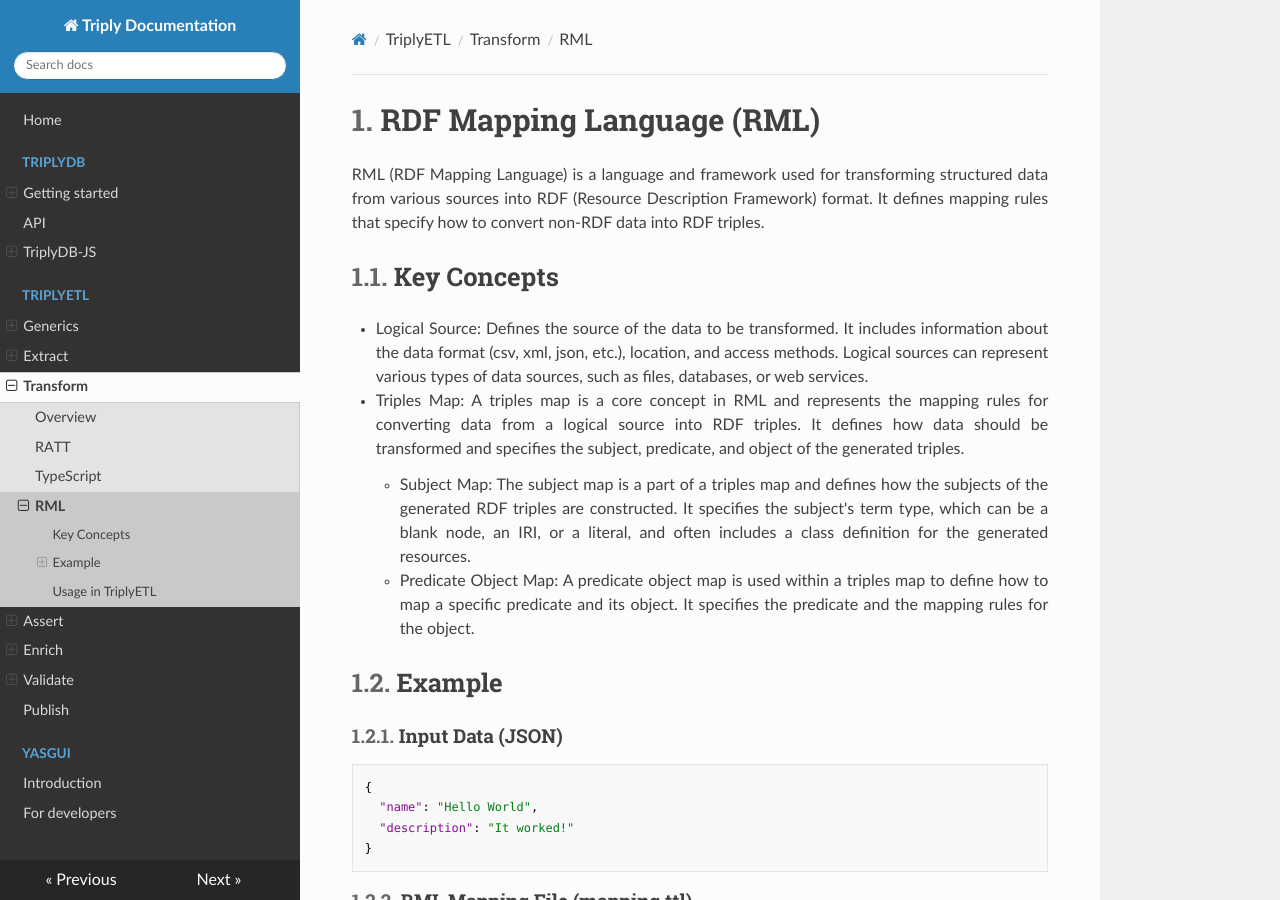
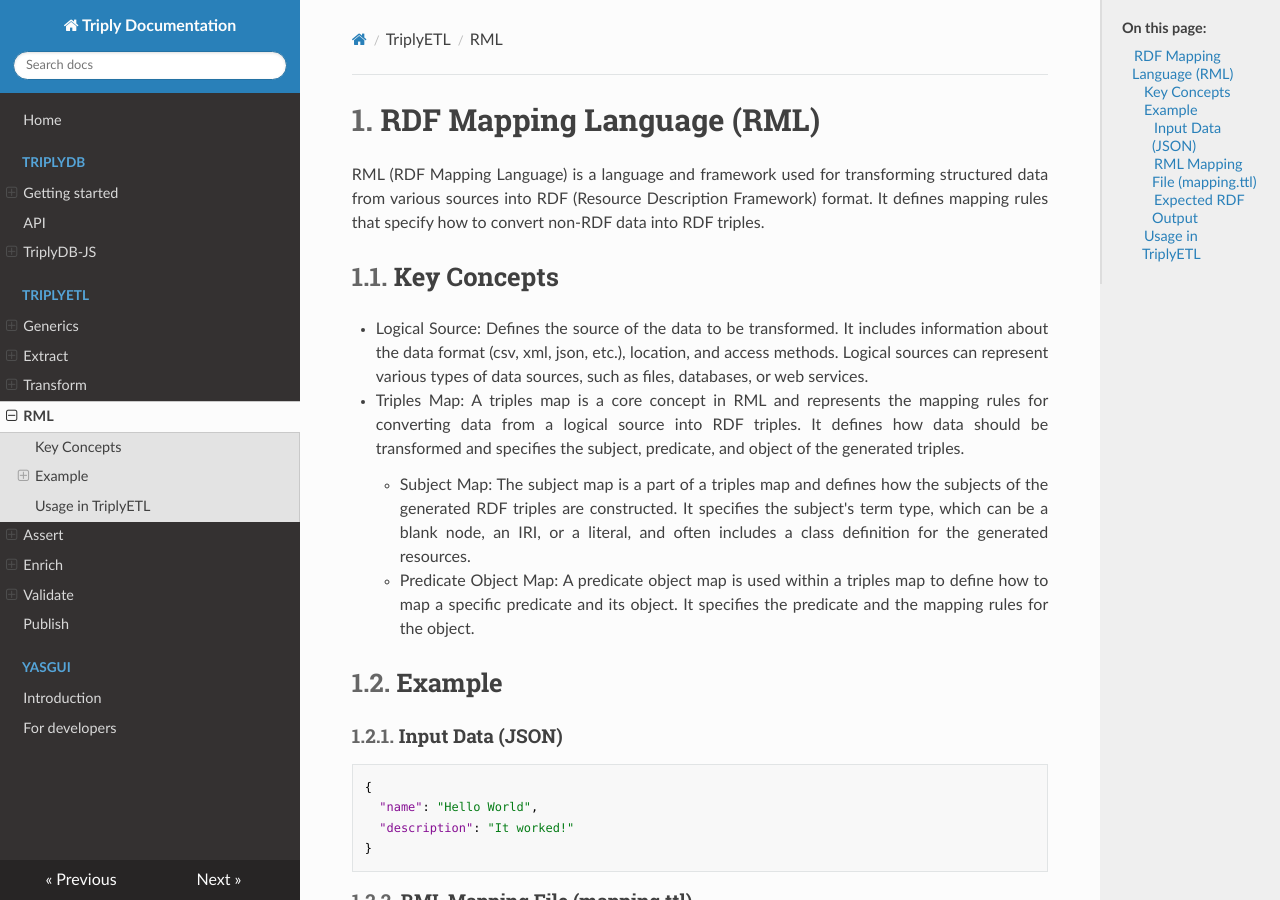
Before and after one commit to TriplyDB/Documentation, an MkDocs documentation site: the page built from docs/triply-etl/rml/index.md, in a window 1280 px wide and 900 px high. Built offline with MkDocs 1.6.1, drawn with Linux system fonts in a browser that asks for light colours.

Commit message:
Organized RML documentation as suggested in docT channel

```diff
--- a/mkdocs.yml
+++ b/mkdocs.yml
@@ -50,7 +50,7 @@
           - Overview: triply-etl/transform/index.md
           - RATT: triply-etl/transform/ratt/index.md
           - TypeScript: triply-etl/transform/typescript/index.md
-          - RML: triply-etl/transform/rml/index.md
+      - RML: triply-etl/rml/index.md
       - Assert:
           - Overview: triply-etl/assert/index.md
           - JSON-LD: triply-etl/assert/json-ld/index.md
```
Also changed, not shown: docs/triply-etl/assert/index.md (+1 -0 lines), docs/triply-etl/changelog/index.md (+1 -1 lines), docs/triply-etl/rml/index.md (renamed from docs/triply-etl/transform/rml/index.md, +2 -0 lines), docs/triply-etl/transform/index.md (+1 -1 lines).
